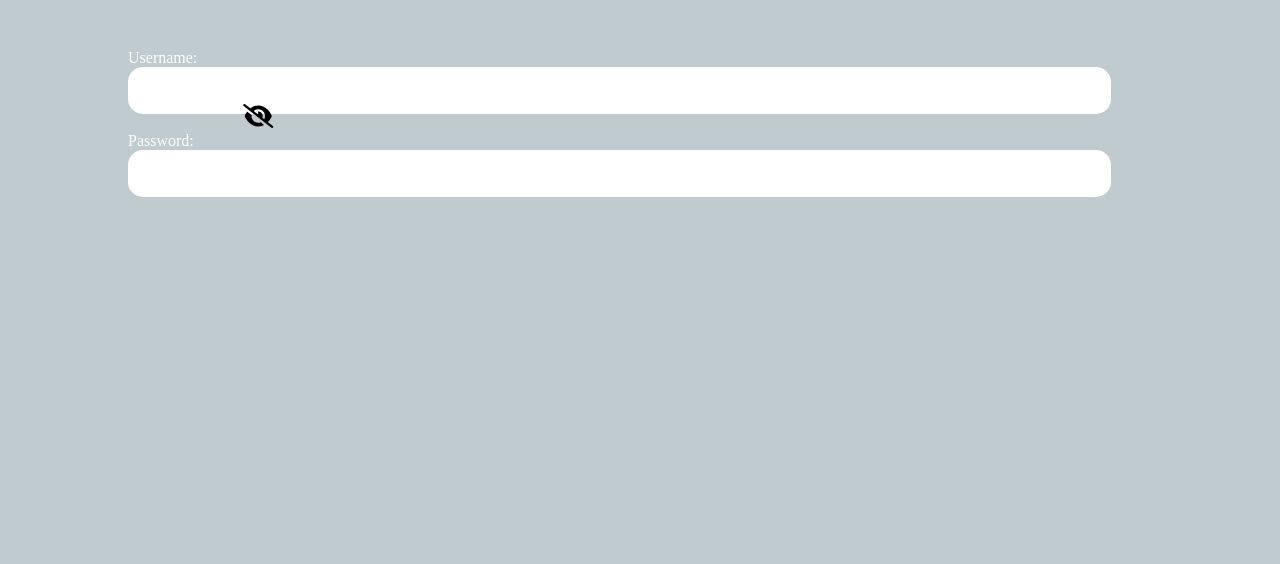
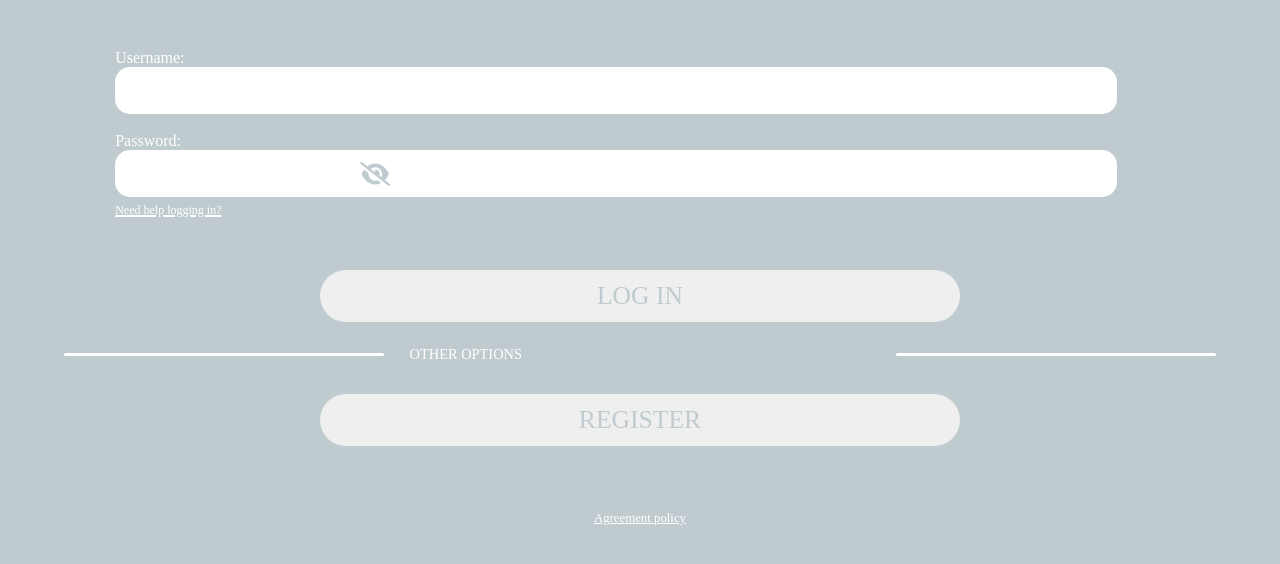
Before and after one commit to DexyHatesYou/ExpireWise, a plain HTML site: page HTML-base/index.html in a window 1280 px wide. Both pictures are taken after a click on the element "START SAVING FOOD NOW". Shown: the part 240-804 px from the top of the page. Drawn offline with Linux system fonts and the light colour scheme; a web font is replaced by a local one.

Commit message:
basic login

```diff
--- a/HTML-base/index.html
+++ b/HTML-base/index.html
@@ -58,7 +58,7 @@
     }
 
 
-    .w3-animate-slide-up {
+    .slide-up {
       animation: slideUp 1.4s forwards;
     }
 
@@ -106,7 +106,7 @@
       top: 20%;
       text-align: left;
       align-items: center;
-      margin-left: 10% ;
+      margin-left: 9% ;
       color: white;
     }
 
@@ -115,6 +115,8 @@
       width: 85%;
       border-radius: 15px;
       border: none;
+      font-size: 120%;
+      color: #303655;
     }
 
     label {
@@ -129,12 +131,58 @@
 
     .change {
       position: absolute;
-      top: 40%;
       text-align: left;
       align-items: center;
-      margin-left: 10% ;
+      color: white;
+      color: ;
+    }
+
+    .loginB {
+      position: absolute;
+      align-self: center;
+      text-align: center;
+      align-items: center;
+      top: 49%;
+      width: 50%;
+      height: 5%;
+      color: #BFCBCE;
+      font-size: 160%;
+      border-radius: 30px;
+      border: none;
+      left: 25%;
+    }
+
+    .regB {
+      position: absolute;
+      align-self: center;
+      text-align: center;
+      align-items: center;
+      top: 61%;
+      width: 50%;
+      height: 5%;
+      color: #BFCBCE;
+      font-size: 160%;
+      border-radius: 30px;
+      border: none;
+      left: 25%;
+    }
+
+    .ico {
+      position: absolute;
+      left: 245px;
+      top: -23px;
+    }
+
+    .policy {
+      font-size: 80%;
+      text-decoration: underline;
+      text-align: center;
+      position: relative;
+      top: 47%;
       color: white;
     }
+
+
   </style>
 </head>
 <body>
@@ -163,23 +211,33 @@
 
     <div class="inputs g">
       <label for="username">Username:</label><br>
-      <input type="text" name="username" id="username"><br><br>
+      <input type="text" name="username" id="username" class="g" style="padding-left: 10px;"><br><br>
       <label for="password">Password:</label><br>
-      <input type="password" name="password" id="password"><br>
+      <input type="password" name="password" id="password" class="g" style="padding-left: 10px;"><br>
 
 
       <!--
       <input type="checkbox" name="showPass" onclick="show()">
       -->
       <div class="change" onclick="change()">
-        <i class="fa-solid fa-eye-slash fa-xl" id="hidden" style="color: #BFCBCE; color: black;"></i>
-        <i class="fa-solid fa-eye fa-xl o0" id="showed" style="color: #BFCBCE; margin-left: -32px; color: black;";></i>
-      </div>
+        <i class="fa-solid ico fa-eye-slash fa-xl" id="hidden" style="color: #BFCBCE;"></i>
+        <i class="fa-solid ico fa-eye fa-xl o0" id="showed" style="color: #BFCBCE; padding-left: 2px;"></i>
+      </div><p style="font-size: 20%;"></p>
+      <label style="font-size: 75%; text-decoration: underline 2px;">Need help logging in?</label>
 
     </div>
-  </div>
+    <button class="loginB g">LOG IN</button>
+<div class="differentor">
+    <div style="width: 25%; height: 3px; background-color: white; position: absolute; top: 57%; left: 5%; border-radius: 15px;"></div>
+    <g class="g" style="position: absolute; top: 56.3%; font-size: 90%; color: white; left: 32%;">OTHER OPTIONS</g>
+    <div style="width: 25%; height: 3px; background-color: white; position: absolute; top: 57%; left: 70%; border-radius: 15px;"></div>
+</div>
+  <button class="regB g">REGISTER</button>
 
-
+<div class="policy g">
+  <p>Agreement policy</p>
+</div>
+ </div>
 
   <div class="coverAll">
     <i class="fa-solid fa-circle-question fa-xl" style="color: #BFCBCE;" onclick="info()"></i>
@@ -187,7 +245,7 @@
 
   <script>
     function animateSlide() {
-      document.getElementById("login-part").classList.add("w3-animate-slide-up");
+      document.getElementById("login-part").classList.add("slide-up");
     }
 
     let hidden = true;
@@ -210,14 +268,6 @@
 
     }
 
-    function show() {
-  var x = document.getElementById("password");
-  if (x.type === "password") {
-    x.type = "text";
-  } else {
-    x.type = "password";
-  }
-}
   </script>
 </body>
 </html>
```
Also changed, not shown: 1 other file.
